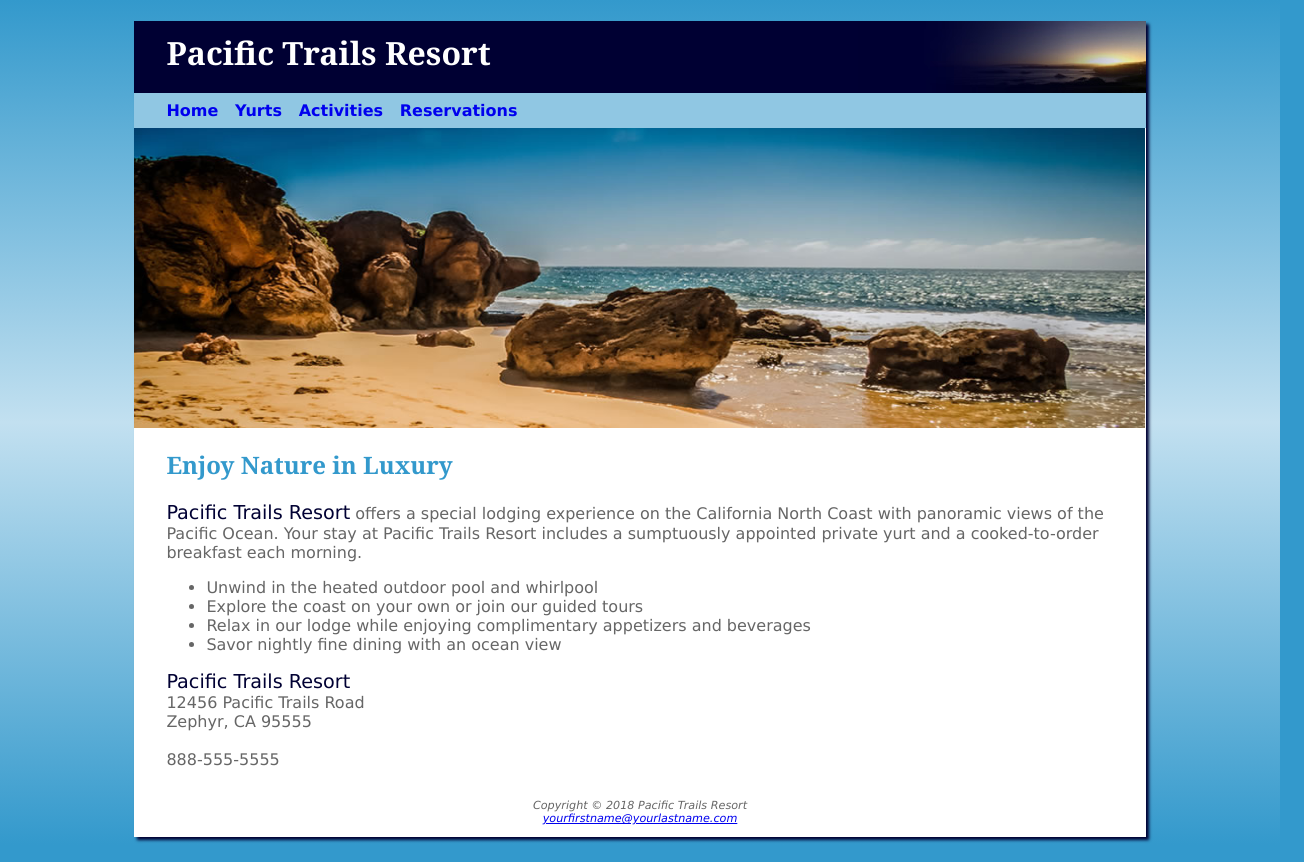
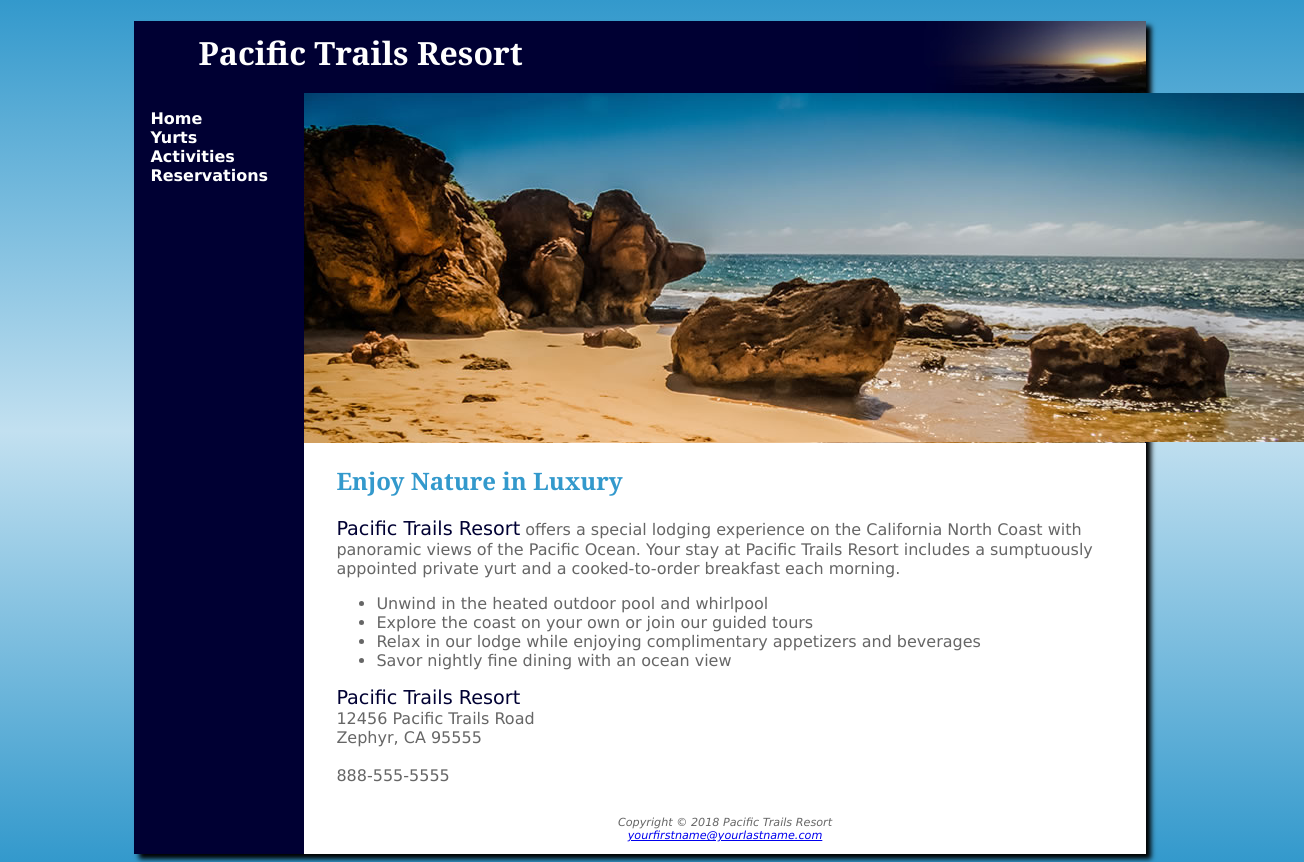
Before and after one commit to 44144-Sp22/ch6casestudy-danielabreu2435, a plain HTML site: page index.html in a window 1280 px wide. Shown: the whole page, 1304 px wide, since content can reach past the window. Drawn offline with Linux system fonts and the light colour scheme.

Commit message:
ch6case complete

```diff
--- a/index.html
+++ b/index.html
@@ -1,3 +1,4 @@
+
 <!DOCTYPE html>
 <html lang="en">
 <head>
@@ -11,12 +12,15 @@
 <h1>Pacific Trails Resort</h1>
 </header>
 <nav>
-<a href="index.html">Home</a> &nbsp;
-<a href="yurts.html">Yurts</a> &nbsp;
-<a href="activities.html">Activities</a> &nbsp;
-<a href="reservations.html">Reservations</a>
+  <ul>
+<li><a href="index.html">Home</a></li>
+<li><a href="yurts.html">Yurts</a> </li>
+<li><a href="activities.html">Activities</a> </li>
+<li><a href="reservations.html">Reservations</a></li>
+</ul>
 </nav>
 <div id="homehero">
+  <img src="coast.jpg">
 </div>
 <main>
 <h2>Enjoy Nature in Luxury</h2>
--- a/pacific.css
+++ b/pacific.css
@@ -1,65 +1,79 @@
+* {
+  box-sizing: border-box;
+}
+header, nav, main, footer {
+  display: block;
+}
 body { background-color: #3399CC;
-      color: #666666;
+      color: #666666;background-image:
+       linear-gradient(to bottom, #3399CC, #C2E0F0, #3399CC);
 	  font-family: Verdana, Arial, sans-serif;
-	  background-image: linear-gradient(to bottom, #3399CC,  #C2E0F0, #3399CC);
 }
 header { background-color: #000033;
          color: #FFFFFF;
 		 font-family: Georgia, serif;
-
 }
-h1 { line-height: 200%;
-     background-image: url(sunset.jpg);
-     background-repeat: no-repeat;
+main {
+  padding-left: 2em; padding-right: 2em; display: block;
+   background-color: #FFFFFF; margin-left:
+   170px;padding-top: 1px; padding-bottom: 1px;
+}
+h1 { background-image: url(sunset.jpg);
     background-position: right;
-     padding-left: 1em;
-     height: 72px;
+  background-repeat:no-repeat;
+   padding-left: 2em; height: 72px;
+  line-height: 200%;
   margin-bottom: 0;
 }
-nav { font-weight: bold;
-      background-color: #90C7E3;
-	  padding: .5em .5em .5em 2em;
+nav { font-weight: bold; ;
+    float: left; padding: 0em;
 }
+nav a:link {color:#FFFFFF}
+nav a :visited {color: #C2E0F0}
+nav a:hover {color: #CCCCCC}
+nav a {text-decoration: none;}
+nav ul {list-style-type: none; padding-left: 1em;}
+
 h2 { color: #3399CC;
      font-family: Georgia, serif;
 }
-h3 { color: #000033; }
+h3{
+  color: #000033;
+}
 dt { color: #000033;
    font-weight: bold;
 }
 .resort { color: #000033;
           font-size: 1.2em;
 }
-footer { font-size: .70em;
+footer { font-size: .70em; padding: 1em;
          font-style: italic;
 		 text-align: center;
-		 padding: 1em;
+     background-color: #FFFFFF; margin-left: 170px;
 }
-main { padding-left: 2em;
-      padding-right: 2em;
-	  display: block;
+#wrapper { background-color: #000033; width: 80%; min-width: 700px;
+          max-width: 1024px; box-shadow: 5px 5px 5px black;
+          margin-left: auto;
+		  margin-right: auto;
 }
-#homehero { height: 300px;
+#homehero {
+  height: 350px;
   background-image: url(coast.jpg);
   background-size: 100% 100%;
   background-repeat: no-repeat;
+  margin-left: 170px;
 }
-#yurthero { height: 300px;
+#yurthero {
+  height: 300px;
   background-image: url(yurt.jpg);
   background-size: 100% 100%;
   background-repeat: no-repeat;
+  margin-left: 170px;
 }
-#trailhero { height: 300px;
+#trailhero {
+  height: 330px;
   background-image: url(trail.jpg);
   background-size: 100% 100%;
   background-repeat: no-repeat;
+  margin-left: 170px;
 }
-nav a { text-decoration: none; }
-#wrapper { width: 80%;
-          margin-left: auto;
-		  margin-right: auto;
-		  background-color: #FFFFFF;
-		  min-width: 700px;
-		  max-width: 1024px;
-		  box-shadow: 3px 3px 3px #000033;
-}
```
Also changed, not shown: activities.html (+16 -10 lines), yurts.html (+7 -4 lines). Lines whose indentation alone changed are shown as unchanged.
